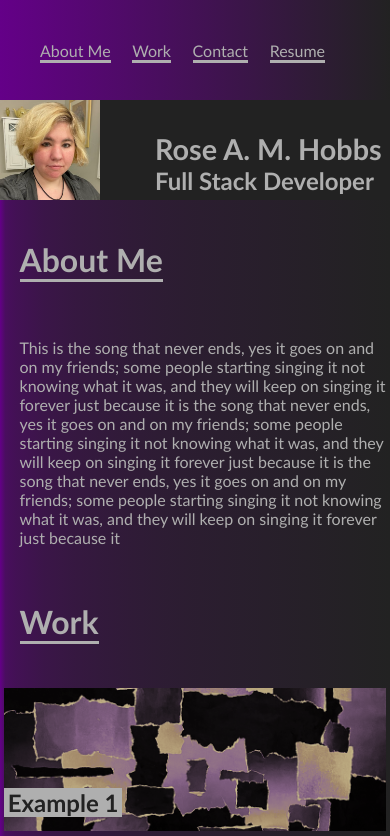
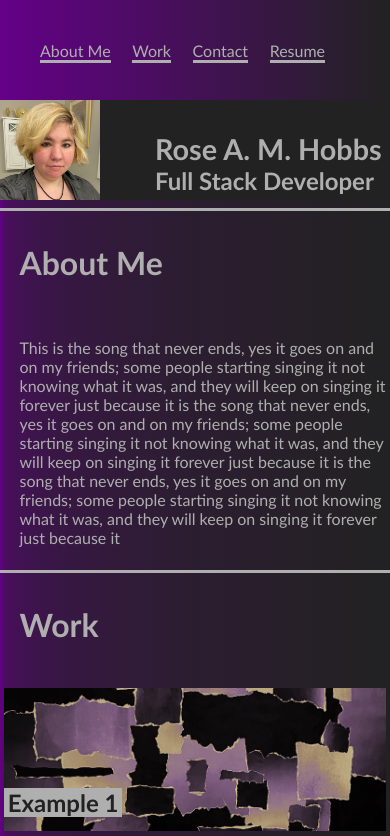
Before and after one commit to catfishcafe/rose-hobbs-portfolio, a plain HTML site: page index.html in a window 390 px wide. Shown: the top 836 px of the page. Drawn offline with Linux system fonts and the light colour scheme.

Commit message:
dividers on smaller screen look better

```diff
--- a/assets/style.css
+++ b/assets/style.css
@@ -256,13 +256,13 @@ h4{
         justify-content:left;
         border-right-style: none;
         margin-top: 2%;
-        margin-left: 5%;
+        border-top-style:solid;
     }
 }
 
 @media screen and (max-width: 768px) {
     h3{
-        border-bottom-style:solid;
+        margin-left: 5%;
         padding-right:0;
     }
 }
```
